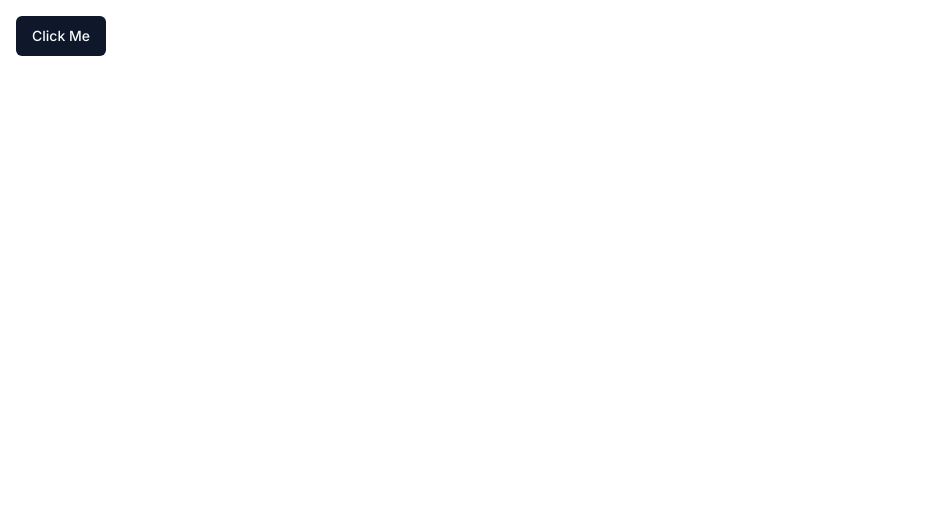
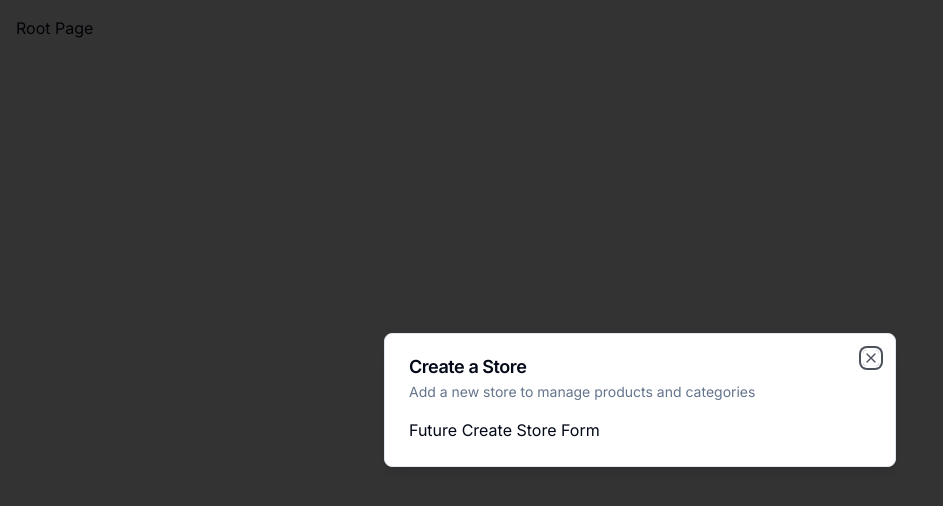
Before and after one commit to lokeshkhabiya/fullstack-ecommerce, a Next.js app in the folder ecommerce-admin/: page / in a window 1280 px wide. Shown: the top 506 px of the page, without its empty margins (0-943 px from the left). Built offline with nearby package versions, Linux system fonts and the light colour scheme.

Commit message:
Added clerk authentication & created Modal Component(Admin)

```diff
--- /dev/null
+++ b/ecommerce-admin/app/(auth)/(routes)/sign-in/[[...sign-in]]/page.tsx
@@ -0,0 +1,5 @@
+import { SignIn } from "@clerk/nextjs"
+
+export default function Page() {
+    return <SignIn />
+}
--- /dev/null
+++ b/ecommerce-admin/app/(auth)/(routes)/sign-up/[[...sign-up]]/page.tsx
@@ -0,0 +1,5 @@
+import { SignUp } from "@clerk/nextjs"
+
+export default function Page() {
+    return <SignUp />
+}
--- /dev/null
+++ b/ecommerce-admin/app/(auth)/layout.tsx
@@ -0,0 +1,11 @@
+export default function AuthLayout({
+    children
+}: {
+    children: React.ReactNode
+}) {
+    return (
+        <div className="flex items-center justify-center h-full">
+            {children}
+        </div>
+    )
+}
--- a/ecommerce-admin/app/(root)/page.tsx
+++ b/ecommerce-admin/app/(root)/page.tsx
@@ -1,9 +1,25 @@
-import { Button } from "@/components/ui/button";
+"use client";
 
-export default function Home() {
+import { Modal } from "@/components/ui/modal";
+import { useStoreModal } from "@/hooks/use-store-modal";
+import { useEffect } from "react";
+
+const SetupPage = () => {
+
+  const onOpen = useStoreModal((state) => state.onOpen);
+  const isOpen = useStoreModal((state) => state.isOpen);
+
+  useEffect(() => {
+    if (!isOpen) {
+      onOpen();
+    }
+  }, [isOpen, onOpen]);
+
     return (
       <div className="p-4">
-      <Button>Click Me</Button>
+        Root Page
       </div>
     );
   }
+
+export default SetupPage;
--- a/ecommerce-admin/app/layout.tsx
+++ b/ecommerce-admin/app/layout.tsx
@@ -2,6 +2,7 @@
 import { Inter } from "next/font/google";
 import "./globals.css";
 import { ClerkProvider } from "@clerk/nextjs";
+import { ModalProvider } from "@/providers/modal-provider";
 
 const inter = Inter({ subsets: ["latin"] });
 
@@ -18,7 +19,10 @@
   return (
     <ClerkProvider>
       <html lang="en">
-        <body className={inter.className}>{children}</body>
+        <body className={inter.className}>
+          <ModalProvider />
+          {children}
+        </body>
       </html>
     </ClerkProvider>
   );
--- /dev/null
+++ b/ecommerce-admin/components/modals/store-modal.tsx
@@ -0,0 +1,19 @@
+"use client";
+
+import { useStoreModal } from "@/hooks/use-store-modal";
+import { Modal } from "@/components/ui/modal";
+
+export const StoreModal = () => {
+    const StoreModal = useStoreModal();
+
+    return (
+        <Modal
+            title = "Create a Store"
+            description="Add a new store to manage products and categories"
+            isOpen={StoreModal.isOpen}
+            onClose={StoreModal.onClose}
+        >
+            Future Create Store Form
+        </Modal>
+    );
+};
--- /dev/null
+++ b/ecommerce-admin/components/ui/dialog.tsx
@@ -0,0 +1,122 @@
+"use client"
+
+import * as React from "react"
+import * as DialogPrimitive from "@radix-ui/react-dialog"
+import { X } from "lucide-react"
+
+import { cn } from "@/lib/utils"
+
+const Dialog = DialogPrimitive.Root
+
+const DialogTrigger = DialogPrimitive.Trigger
+
+const DialogPortal = DialogPrimitive.Portal
+
+const DialogClose = DialogPrimitive.Close
+
+const DialogOverlay = React.forwardRef<
+  React.ElementRef<typeof DialogPrimitive.Overlay>,
+  React.ComponentPropsWithoutRef<typeof DialogPrimitive.Overlay>
+>(({ className, ...props }, ref) => (
+  <DialogPrimitive.Overlay
+    ref={ref}
+    className={cn(
+      "fixed inset-0 z-50 bg-black/80  data-[state=open]:animate-in data-[state=closed]:animate-out data-[state=closed]:fade-out-0 data-[state=open]:fade-in-0",
+      className
+    )}
+    {...props}
+  />
+))
+DialogOverlay.displayName = DialogPrimitive.Overlay.displayName
+
+const DialogContent = React.forwardRef<
+  React.ElementRef<typeof DialogPrimitive.Content>,
+  React.ComponentPropsWithoutRef<typeof DialogPrimitive.Content>
+>(({ className, children, ...props }, ref) => (
+  <DialogPortal>
+    <DialogOverlay />
+    <DialogPrimitive.Content
+      ref={ref}
+      className={cn(
+        "fixed left-[50%] top-[50%] z-50 grid w-full max-w-lg translate-x-[-50%] translate-y-[-50%] gap-4 border bg-background p-6 shadow-lg duration-200 data-[state=open]:animate-in data-[state=closed]:animate-out data-[state=closed]:fade-out-0 data-[state=open]:fade-in-0 data-[state=closed]:zoom-out-95 data-[state=open]:zoom-in-95 data-[state=closed]:slide-out-to-left-1/2 data-[state=closed]:slide-out-to-top-[48%] data-[state=open]:slide-in-from-left-1/2 data-[state=open]:slide-in-from-top-[48%] sm:rounded-lg",
+        className
+      )}
+      {...props}
+    >
+      {children}
+      <DialogPrimitive.Close className="absolute right-4 top-4 rounded-sm opacity-70 ring-offset-background transition-opacity hover:opacity-100 focus:outline-none focus:ring-2 focus:ring-ring focus:ring-offset-2 disabled:pointer-events-none data-[state=open]:bg-accent data-[state=open]:text-muted-foreground">
+        <X className="h-4 w-4" />
+        <span className="sr-only">Close</span>
+      </DialogPrimitive.Close>
+    </DialogPrimitive.Content>
+  </DialogPortal>
+))
+DialogContent.displayName = DialogPrimitive.Content.displayName
+
+const DialogHeader = ({
+  className,
+  ...props
+}: React.HTMLAttributes<HTMLDivElement>) => (
+  <div
+    className={cn(
+      "flex flex-col space-y-1.5 text-center sm:text-left",
+      className
+    )}
+    {...props}
+  />
+)
+DialogHeader.displayName = "DialogHeader"
+
+const DialogFooter = ({
+  className,
+  ...props
+}: React.HTMLAttributes<HTMLDivElement>) => (
+  <div
+    className={cn(
+      "flex flex-col-reverse sm:flex-row sm:justify-end sm:space-x-2",
+      className
+    )}
+    {...props}
+  />
+)
+DialogFooter.displayName = "DialogFooter"
+
+const DialogTitle = React.forwardRef<
+  React.ElementRef<typeof DialogPrimitive.Title>,
+  React.ComponentPropsWithoutRef<typeof DialogPrimitive.Title>
+>(({ className, ...props }, ref) => (
+  <DialogPrimitive.Title
+    ref={ref}
+    className={cn(
+      "text-lg font-semibold leading-none tracking-tight",
+      className
+    )}
+    {...props}
+  />
+))
+DialogTitle.displayName = DialogPrimitive.Title.displayName
+
+const DialogDescription = React.forwardRef<
+  React.ElementRef<typeof DialogPrimitive.Description>,
+  React.ComponentPropsWithoutRef<typeof DialogPrimitive.Description>
+>(({ className, ...props }, ref) => (
+  <DialogPrimitive.Description
+    ref={ref}
+    className={cn("text-sm text-muted-foreground", className)}
+    {...props}
+  />
+))
+DialogDescription.displayName = DialogPrimitive.Description.displayName
+
+export {
+  Dialog,
+  DialogPortal,
+  DialogOverlay,
+  DialogClose,
+  DialogTrigger,
+  DialogContent,
+  DialogHeader,
+  DialogFooter,
+  DialogTitle,
+  DialogDescription,
+}
--- /dev/null
+++ b/ecommerce-admin/components/ui/modal.tsx
@@ -0,0 +1,41 @@
+"use client";
+
+import { Dialog, DialogContent, DialogDescription, DialogHeader, DialogTitle } from "@/components/ui/dialog";
+
+interface ModalProps {
+    title: string;
+    description: string;
+    isOpen: boolean;
+    onClose: () => void;
+    children?: React.ReactNode;
+};
+
+export const Modal: React.FC<ModalProps> = ({
+    title,
+    description,
+    isOpen,
+    onClose,
+    children
+}) => {
+    const onChange = (open: boolean) => {
+        if (!open) {
+            onClose();
+        }
+    };
+
+    return (
+        <Dialog open={isOpen} onOpenChange={onChange}>
+            <DialogContent>
+                <DialogHeader>
+                    <DialogTitle>{title}</DialogTitle>
+                    <DialogDescription>
+                        {description}
+                    </DialogDescription>
+                </DialogHeader>
+                <div>
+                    {children}
+                </div>
+            </DialogContent>
+        </Dialog>
+    )
+}
--- /dev/null
+++ b/ecommerce-admin/hooks/use-store-modal.tsx
@@ -0,0 +1,13 @@
+import { create } from "zustand";
+
+interface useStoreModalStore {
+    isOpen: boolean;
+    onOpen: () => void;
+    onClose: () => void;
+}
+
+export const useStoreModal = create<useStoreModalStore>((set) => ({
+    isOpen: false,
+    onOpen: () => set({isOpen: true }),
+    onClose: () => set({isOpen: false}),
+}))
--- a/ecommerce-admin/package.json
+++ b/ecommerce-admin/package.json
@@ -10,6 +10,7 @@
   },
   "dependencies": {
     "@clerk/nextjs": "^4.29.7",
+    "@radix-ui/react-dialog": "^1.0.5",
     "@radix-ui/react-slot": "^1.0.2",
     "class-variance-authority": "^0.7.0",
     "clsx": "^2.1.0",
@@ -18,7 +19,8 @@
     "react": "^18",
     "react-dom": "^18",
     "tailwind-merge": "^2.2.1",
-    "tailwindcss-animate": "^1.0.7"
+    "tailwindcss-animate": "^1.0.7",
+    "zustand": "^4.5.1"
   },
   "devDependencies": {
     "@types/node": "^20",
--- /dev/null
+++ b/ecommerce-admin/providers/modal-provider.tsx
@@ -0,0 +1,23 @@
+"use client"
+
+import { useEffect, useState } from "react";
+
+import { StoreModal } from "@/components/modals/store-modal";
+
+export const ModalProvider = () => {
+    const [isMounted, setIsMounted] = useState(false);
+
+    useEffect(() => {
+        setIsMounted(true);
+    }, []);
+
+    if (!isMounted) {
+        return null;
+    }
+
+    return (
+        <>
+            <StoreModal />
+        </>
+    )
+}
```
Also changed, not shown: ecommerce-admin/middleware.ts (added, +7 -0 lines), 1 other file (tests, documents, lock files or other folders).
